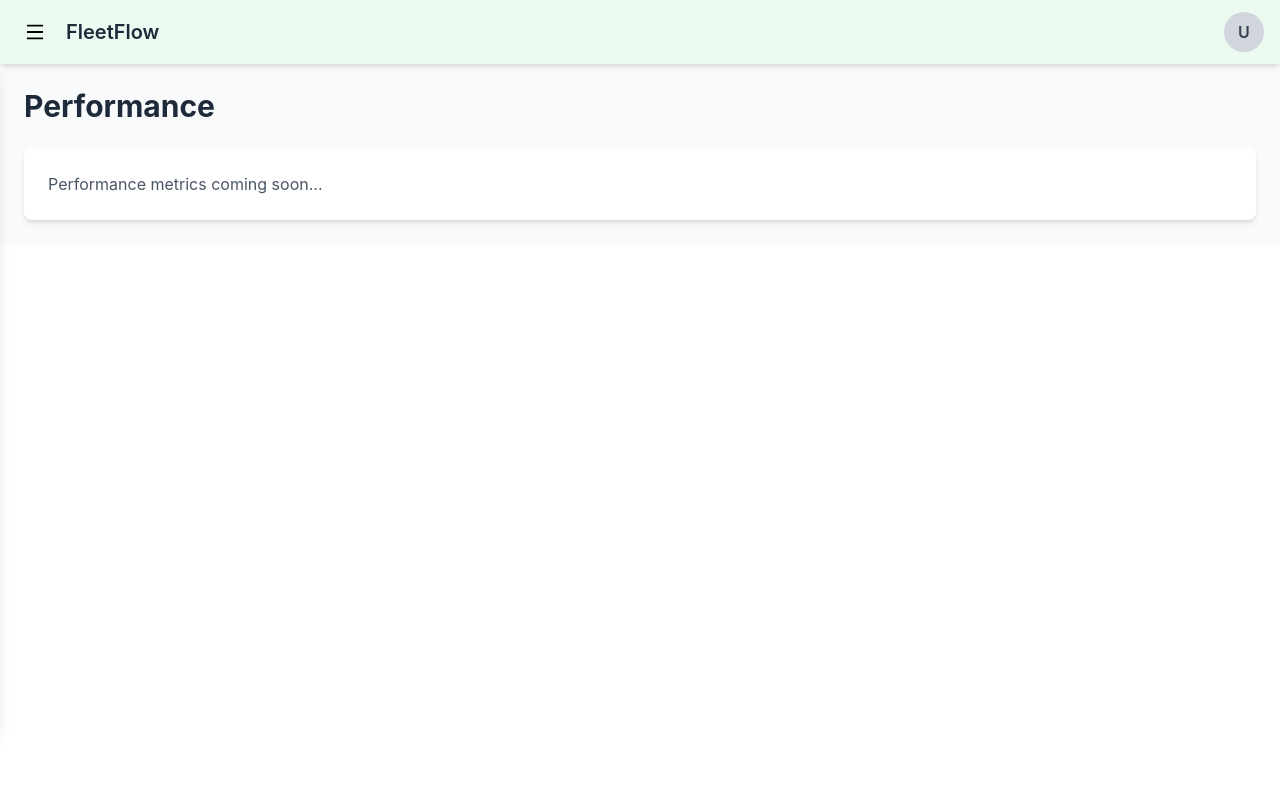
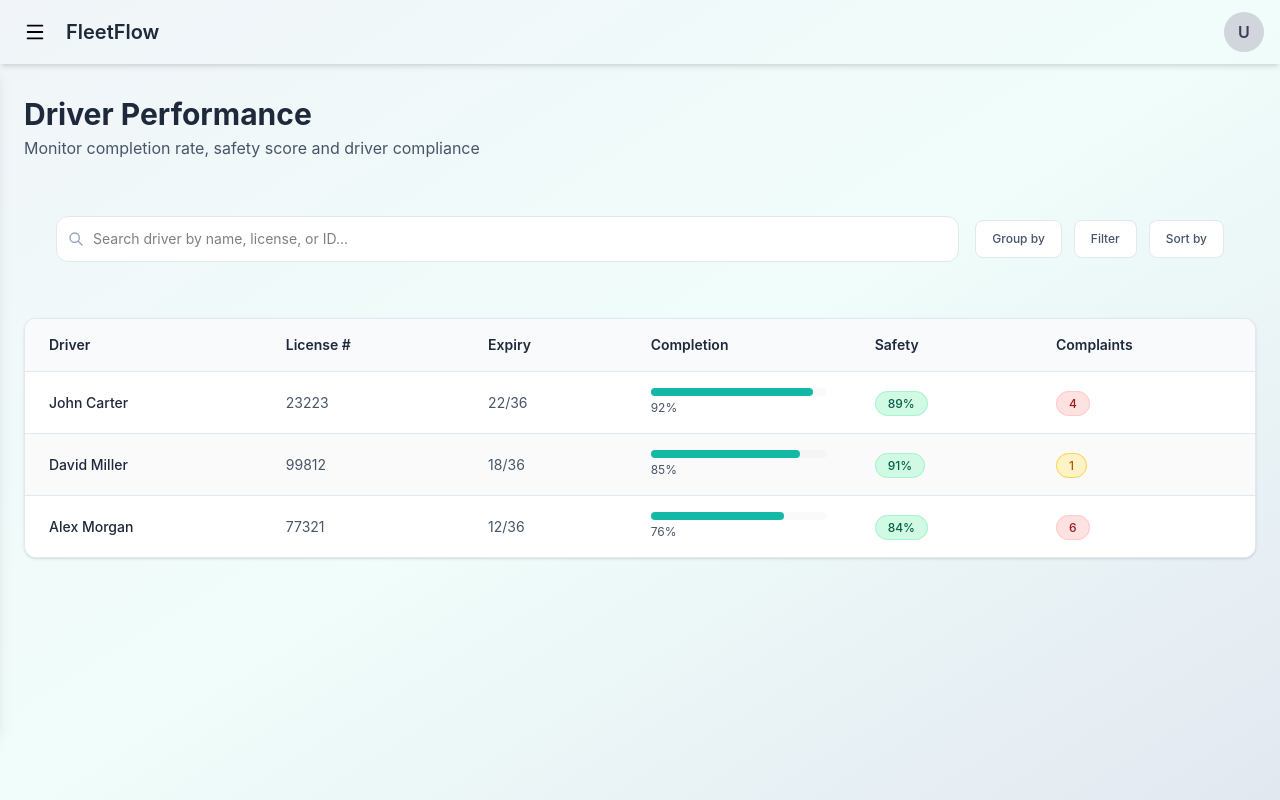
Before and after one commit to shubhamordex/fleetflow, a React (Vite) app in the folder Frontend/Frontend/: page /performance in a window 1280 px wide. Built offline with nearby package versions, Linux system fonts and the light colour scheme.

Commit message:
Updated changes

```diff
--- a/Frontend/Frontend/src/components/Navbar.jsx
+++ b/Frontend/Frontend/src/components/Navbar.jsx
@@ -11,7 +11,7 @@ export default function Navbar() {
     <div className="relative w-full">
 
       {/* Navbar */}
-      <nav className="w-full shadow-md px-4 py-3 flex items-center justify-between relative z-50" style={{backgroundColor:c.ambientGreen}}>
+      <nav className="w-full shadow-md px-4 py-3 flex items-center justify-between relative z-50" style={{backgroundColor:c.ambientGree}}>
 
         {/* Left */}
         <div className="flex items-center gap-3">
--- a/Frontend/Frontend/src/components/Sidebar.jsx
+++ b/Frontend/Frontend/src/components/Sidebar.jsx
@@ -55,7 +55,13 @@ function SidebarItem({ label, path, icon: Icon }) {
   return (
     <NavLink
       to={path}
-      className="flex items-center gap-3 text-gray-700 cursor-pointer hover:text-black hover:translate-x-1 transition"
+      className={({ isActive }) =>
+        `flex items-center gap-3 cursor-pointer hover:translate-x-1 transition ${
+          isActive
+            ? "text-black font-bold"
+            : "text-gray-700 hover:text-black"
+        }`
+      }
     >
       {Icon && <Icon size={20} strokeWidth={1.5} />}
       {label}
--- a/Frontend/Frontend/src/pages/Analytics.jsx
+++ b/Frontend/Frontend/src/pages/Analytics.jsx
@@ -6,8 +6,7 @@ export default function Analytics() {
 
   return (
     <div
-      className="min-h-screen transition-colors duration-300"
-      style={{ backgroundColor: c.pageBg }}
+      className="min-h-screen transition-colors duration-300 bg-gradient-to-br from-slate-100 via-teal-50 to-slate-200"
     >
       <Navbar />
 
--- a/Frontend/Frontend/src/pages/Performance.jsx
+++ b/Frontend/Frontend/src/pages/Performance.jsx
@@ -1,17 +1,165 @@
-import Navbar from '../components/Navbar'
+import { useState } from "react";
+import Navbar from "../components/Navbar";
+import Search from "../components/Search";
+import { authColors } from "../colors/colors";
 
 export default function Performance() {
+  const c = authColors;
+  const [search, setSearch] = useState("");
+
+  const drivers = [
+    {
+      name: "John Carter",
+      license: "23223",
+      expiry: "22/36",
+      completion: 92,
+      safety: 89,
+      complaints: 4,
+    },
+    {
+      name: "David Miller",
+      license: "99812",
+      expiry: "18/36",
+      completion: 85,
+      safety: 91,
+      complaints: 1,
+    },
+    {
+      name: "Alex Morgan",
+      license: "77321",
+      expiry: "12/36",
+      completion: 76,
+      safety: 84,
+      complaints: 6,
+    },
+  ];
+
+  // Filter drivers based on search
+  const filteredDrivers = drivers.filter(d =>
+    search.toLowerCase() === "" ||
+    d.name.toLowerCase().includes(search.toLowerCase()) ||
+    d.license.toLowerCase().includes(search.toLowerCase()) ||
+    d.expiry.toLowerCase().includes(search.toLowerCase())
+  );
+
   return (
-    <>
+    <div className="min-h-screen bg-gradient-to-br from-slate-100 via-teal-50 to-slate-200">
       <Navbar />
-      <div className="w-full flex-1 bg-gray-50 p-6">
-        <div className="max-w-7xl mx-auto">
-          <h1 className="text-3xl font-bold text-gray-800 mb-6">Performance</h1>
-          <div className="bg-white rounded-lg shadow-md p-6">
-            <p className="text-gray-600">Performance metrics coming soon...</p>
+
+      <div className="w-full flex-1 px-6 py-8">
+        <div className="max-w-7xl mx-auto space-y-8">
+
+          {/* PAGE HEADER */}
+          <div>
+            <h1 className="text-3xl font-bold" style={{ color: c.slateText800 }}>
+              Driver Performance
+            </h1>
+            <p className="mt-1" style={{ color: c.slateText600 }}>
+              Monitor completion rate, safety score and driver compliance
+            </p>
           </div>
+
+          {/* SEARCH TOOLBAR */}
+          <Search
+            value={search}
+            onChange={(e) => setSearch(e.target.value)}
+            placeholder="Search driver by name, license, or ID..."
+          />
+
+          {/* PERFORMANCE TABLE */}
+          <div className="bg-white rounded-xl shadow-sm border overflow-hidden" style={{ borderColor: c.registryBorder }}>
+            <table className="w-full text-sm">
+              <thead style={{ backgroundColor: c.registryHeaderBg }}>
+                <tr>
+                  <th className="text-left px-6 py-4 font-semibold" style={{ color: c.slateText800 }}>Driver</th>
+                  <th className="text-left px-6 py-4 font-semibold" style={{ color: c.slateText800 }}>License #</th>
+                  <th className="text-left px-6 py-4 font-semibold" style={{ color: c.slateText800 }}>Expiry</th>
+                  <th className="text-left px-6 py-4 font-semibold" style={{ color: c.slateText800 }}>Completion</th>
+                  <th className="text-left px-6 py-4 font-semibold" style={{ color: c.slateText800 }}>Safety</th>
+                  <th className="text-left px-6 py-4 font-semibold" style={{ color: c.slateText800 }}>Complaints</th>
+                </tr>
+              </thead>
+
+              <tbody>
+                {filteredDrivers.length === 0 ? (
+                  <tr>
+                    <td colSpan={6} className="px-6 py-8 text-center" style={{ color: c.slateText400 }}>
+                      No drivers found matching "{search}"
+                    </td>
+                  </tr>
+                ) : (
+                  filteredDrivers.map((d, i) => (
+                    <tr
+                      key={i}
+                      className="transition"
+                      style={{
+                        backgroundColor: i % 2 === 0 ? c.registryRowBg : c.registryRowAltBg,
+                        borderTop: `1px solid ${c.registryBorder}`
+                      }}
+                      onMouseEnter={(e) => (e.currentTarget.style.backgroundColor = c.registryRowHover)}
+                      onMouseLeave={(e) => (e.currentTarget.style.backgroundColor = i % 2 === 0 ? c.registryRowBg : c.registryRowAltBg)}
+                    >
+                      <td className="px-6 py-4 font-medium" style={{ color: c.slateText800 }}>
+                        {d.name}
+                      </td>
+
+                      <td className="px-6 py-4" style={{ color: c.slateText600 }}>
+                        {d.license}
+                      </td>
+
+                      <td className="px-6 py-4" style={{ color: c.slateText600 }}>
+                        {d.expiry}
+                      </td>
+
+                      {/* Completion Progress */}
+                      <td className="px-6 py-4 w-56">
+                        <div className="w-full rounded-full h-2" style={{ backgroundColor: c.registryRowAltBg }}>
+                          <div
+                            className="h-2 rounded-full"
+                            style={{ width: `${d.completion}%`, backgroundColor: c.teal500 }}
+                          />
+                        </div>
+                        <span className="text-xs mt-1 inline-block" style={{ color: c.slateText600 }}>
+                          {d.completion}%
+                        </span>
+                      </td>
+
+                      {/* Safety Score */}
+                      <td className="px-6 py-4">
+                        <span
+                          className="px-3 py-1 rounded-full text-xs font-medium border"
+                          style={{
+                            backgroundColor: c.statusActiveBg,
+                            color: c.statusActiveText,
+                            borderColor: c.statusActiveBorder
+                          }}
+                        >
+                          {d.safety}%
+                        </span>
+                      </td>
+
+                      {/* Complaints */}
+                      <td className="px-6 py-4">
+                        <span
+                          className="px-3 py-1 rounded-full text-xs font-medium border"
+                          style={{
+                            backgroundColor: d.complaints > 3 ? c.statusMaintenanceBg : c.statusIdleBg,
+                            color: d.complaints > 3 ? c.statusMaintenanceText : c.statusIdleText,
+                            borderColor: d.complaints > 3 ? c.statusMaintenanceBorder : c.statusIdleBorder
+                          }}
+                        >
+                          {d.complaints}
+                        </span>
+                      </td>
+                    </tr>
+                  ))
+                )}
+              </tbody>
+            </table>
+          </div>
+
         </div>
       </div>
-    </>
-  )
+    </div>
+  );
 }
```
